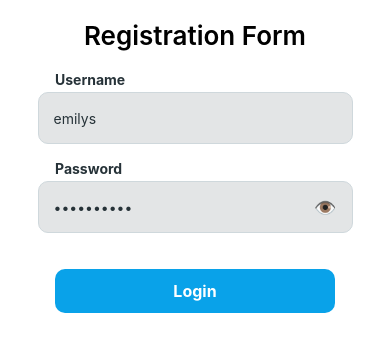
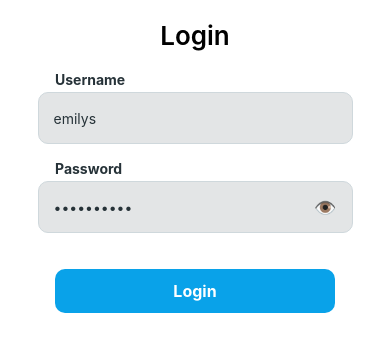
Before and after one commit to TaranSingh50/ReactNative2026, a React Native app: screen / in a window 390 px wide. Shown: the top 352 px of the page. Built offline with nearby package versions, Linux system fonts and the light colour scheme.

Commit message:
Make some fixes in old code

```diff
--- a/src/hooks/useApi.ts
+++ b/src/hooks/useApi.ts
@@ -1,60 +1,62 @@
-import { useCallback, useState } from 'react'
-import Toast from 'react-native-toast-message'
-import { getErrorMessage } from '../api/errorHandler'
+import { useCallback, useState } from 'react';
+import Toast from 'react-native-toast-message';
+import { getErrorMessage } from '../api/errorHandler';
 
 interface UseApiOptions {
-  retries?: number
+  retries?: number;
 }
 
 export const useApi = <TRequest, TResponse>(
   apiFunction: (params: TRequest) => Promise<TResponse>,
-  options: UseApiOptions = {}
+  options: UseApiOptions = {},
 ) => {
-  const { retries = 0 } = options
+  const { retries = 0 } = options;
 
-  const [data, setData] = useState<TResponse | null>(null)
-  const [loading, setLoading] = useState(false)
-  const [error, setError] = useState<string | null>(null)
+  const [data, setData] = useState<TResponse | null>(null);
+  const [loading, setLoading] = useState(false);
+  const [error, setError] = useState<string | null>(null);
 
   const callApi = useCallback(
     async (params: TRequest): Promise<TResponse> => {
-      let lastError: unknown
+      let lastError: unknown;
 
+      setLoading(true);
+      setError(null);
+      try {
         for (let attempt = 0; attempt <= retries; attempt++) {
           try {
-          setLoading(true)
-          setError(null)
+            const result = await apiFunction(params);
 
-          const result = await apiFunction(params)
+            setData(result);
+            return result;
+          } catch (err) {
+            lastError = err;
 
-          setData(result)
-          return result
-        } catch (err) {
-          lastError = err
-
+            // If last retry → handle error
             if (attempt === retries) {
-            const message = getErrorMessage(err)
-            setError(message)
+              const message = getErrorMessage(err);
+              setError(message);
 
               Toast.show({
                 type: 'error',
                 text1: message,
-            })
+              });
+            }
+          }
         }
       } finally {
-          setLoading(false)
-        }
+        setLoading(false);
       }
 
-      throw lastError
+      throw lastError;
     },
-    [apiFunction, retries]
-  )
+    [apiFunction, retries],
+  );
 
   return {
     data,
     loading,
     error,
     callApi,
-  }
-}
+  };
+};
--- a/src/screens/LoginScreen.tsx
+++ b/src/screens/LoginScreen.tsx
@@ -31,7 +31,7 @@ export default function LoginScreen() {
   });
 
   // Use the custom useApi hook for login
-  const { data, loading, callApi } = useApi(loginApi, { retries: 2 });
+  const { data, error, loading, callApi } = useApi(loginApi, { retries: 2 });
 
   // Use to show field-specific errors
   const [errors, setErrors] = useState<Record<string, string>>({});
@@ -50,9 +50,6 @@ export default function LoginScreen() {
     password: passwordRef,
   };
 
-  // State to manage form submission status
-  const [isSubmitting, setIsSubmitting] = useState(false);
-
   const handleChange = (field: string, value: string) => {
     setForm(form => ({
       ...form,
@@ -69,8 +66,6 @@ export default function LoginScreen() {
 
   // handle login button press
   const onLogin = async () => {
-    if (isSubmitting) return; // Prevent multiple submissions
-
     const validationErrors = validateLoginForm(form);
     setErrors(validationErrors);
 
@@ -88,9 +83,6 @@ export default function LoginScreen() {
       return;
     }
 
-    setIsSubmitting(true);
-
-    try {
       Keyboard.dismiss();
       const response = await callApi(form);
       console.log('LOGIN RESPONSE:', response)
@@ -99,11 +91,6 @@ export default function LoginScreen() {
         text1: 'Login Successful',
         text2: `Token: ${response.accessToken}`,
       });
-    } catch {
-      // error already handled in hook
-    } finally {
-      setIsSubmitting(false);
-    }
   };
 
   return (
@@ -120,7 +107,7 @@ export default function LoginScreen() {
               keyboardShouldPersistTaps="handled"
             >
               <View style={styles.form}>
-                <Text style={styles.title}>Registration Form</Text>
+                <Text style={styles.title}>Login</Text>
                 <Input
                   ref={usernameRef}
                   label="Username"
@@ -149,15 +136,15 @@ export default function LoginScreen() {
                 <TouchableOpacity
                   style={[
                     styles.buttonContainer,
-                    isSubmitting && styles.disabledButton,
+                    loading && styles.disabledButton,
                   ]}
                   onPress={onLogin}
-                  disabled={isSubmitting}
+                  disabled={loading}
                   accessibilityRole="button"
-                  accessibilityState={{ disabled: isSubmitting }}
+                  accessibilityState={{ disabled: loading }}
                 >
                   <Text style={styles.buttonText}>
-                    {isSubmitting ? 'Logging in...' : 'Login'}
+                    {loading ? 'Logging in...' : 'Login'}
                   </Text>
                 </TouchableOpacity>
               </View>
```
Lines whose indentation alone changed are shown as unchanged.
